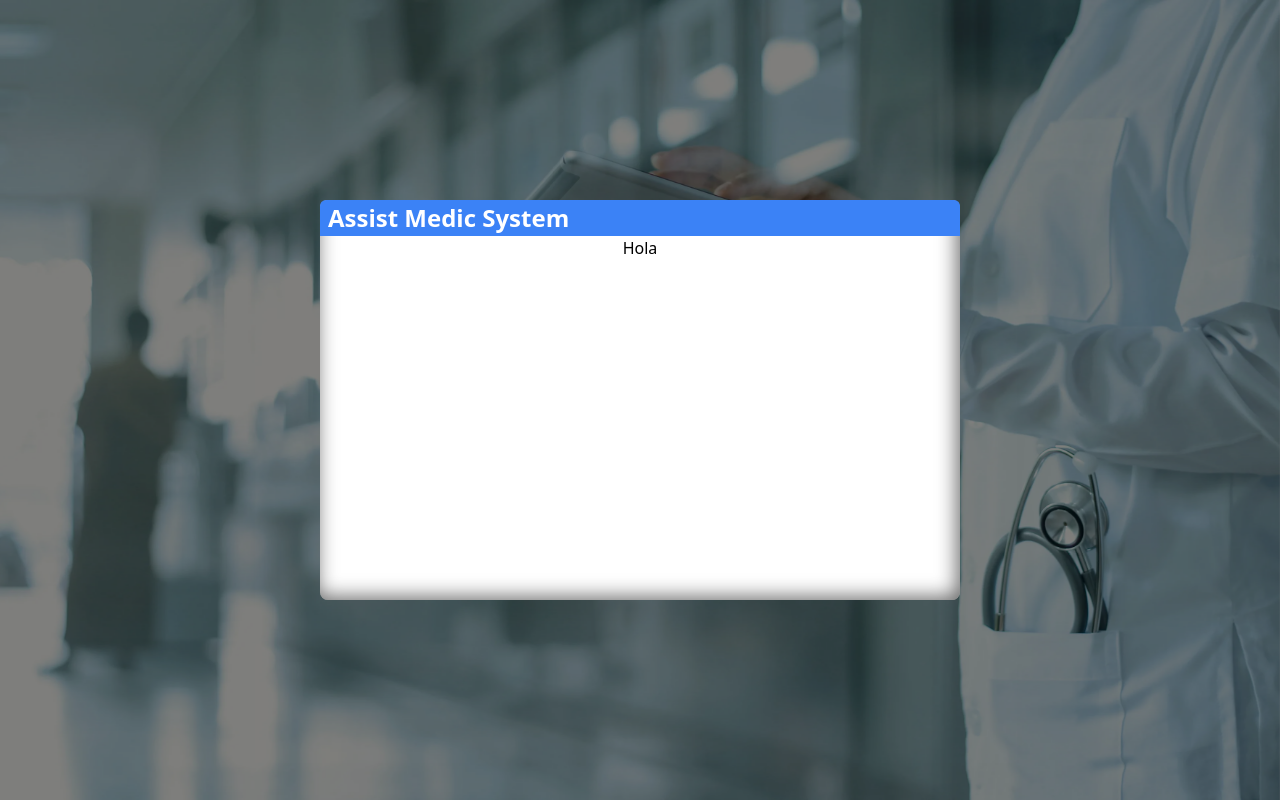
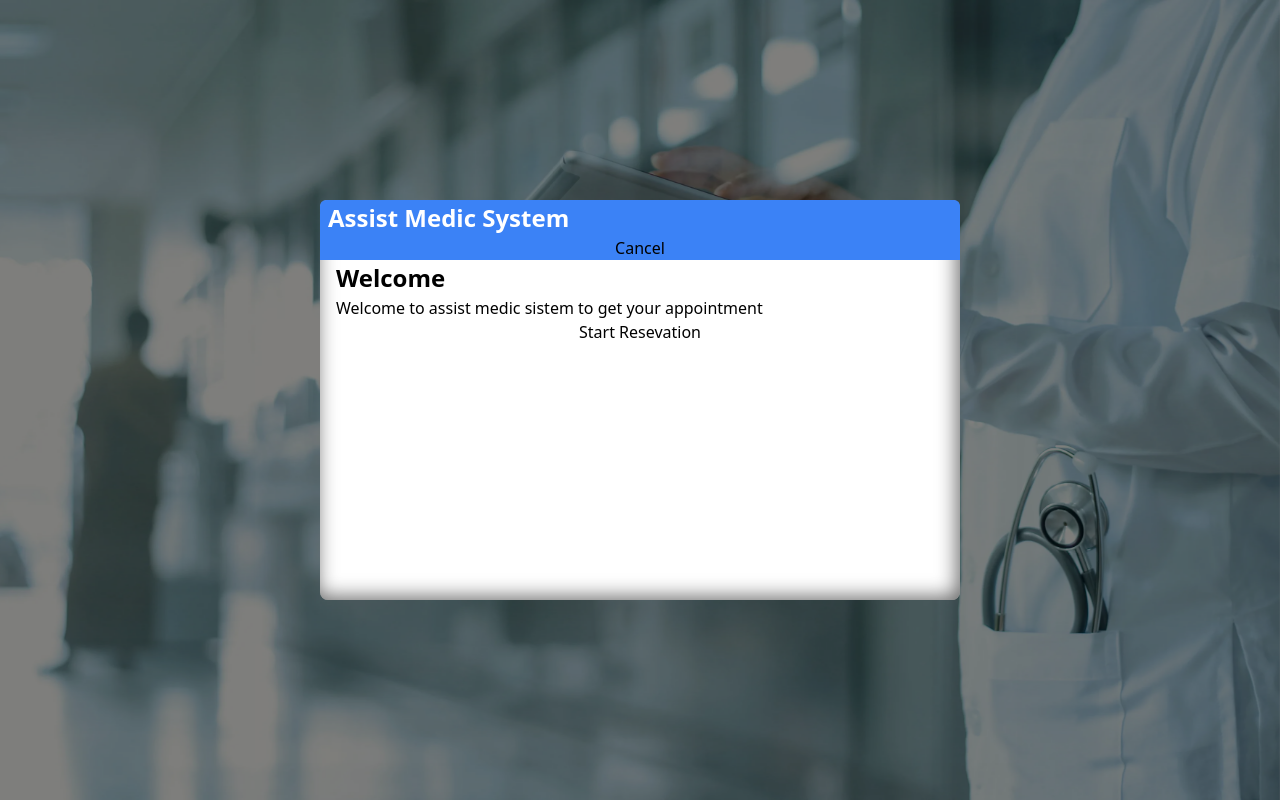
Before and after one commit to Veronelli/state-machine, a React (Create React App) app: page / in a window 1280 px wide. Built offline with nearby package versions, Linux system fonts and the light colour scheme.

Commit message:
useMachine

```diff
--- a/src/components/BaseLayout.jsx
+++ b/src/components/BaseLayout.jsx
@@ -1,14 +1,26 @@
 import React from "react";
-import { useMachine } from "@xstate/react";
-import bookingMachine from "../machines/bookingMachine";
 
 import { Welcome } from "../components/Steps/Welcome";
 import { RegisterPatient } from "../components/Steps/RegisterPatient";
 import { SelectAppointment } from "../components/Steps/SelectAppointment";
 import { FinishReservation } from "../components/Steps/FinishReservation";
 
-function BaseLayout() {
-  return <>Hola</>;
+function BaseLayout({state, send}) {
+  const renderComponent = ()=>{
+    if(state.matches('initial')){
+      return <Welcome send={send}/>
+    }
+    if(state.matches('registerPatient')){
+      return <RegisterPatient send={send}/>
+    }
+    if(state.matches('selectAppointment')){
+      return <SelectAppointment send={send}/>
+    }
+    if(state.matches('finishReservation')){
+      return <FinishReservation send={send}/>
+    }
+  }
+  return <>{renderComponent()}</>
 }
 
 export { BaseLayout };
--- a/src/components/Modal/HeaderModal.jsx
+++ b/src/components/Modal/HeaderModal.jsx
@@ -1,7 +1,11 @@
-function HeaderModal({headerTitle}) {
+function HeaderModal({headerTitle, send}) {
+  const onClick = () => {
+    send({type: "RESET"})
+  }
   return (
     <div className="w-full bg-blue-500 rounded-t-md px-2">
       <h2 className="text-white ">{headerTitle}</h2>
+      <button onClick={onClick}>Cancel</button>
     </div>
   );
 }
--- a/src/components/Modal/index.jsx
+++ b/src/components/Modal/index.jsx
@@ -7,7 +7,7 @@ function Modal(props) {
       style={props.style}
     >
       <div className="bg-white w-1/2 h-1/2 rounded-lg shadow-[inset_-3px_-3px_20px_rgba(0,0,0,0.6)]">
-        <HeaderModal headerTitle={props.headerTitle}/>
+        <HeaderModal send={props.send} headerTitle={props.headerTitle}/>
         <div className="px-4">
         {props.children}
         </div>
--- a/src/components/Steps/RegisterPatient/index.jsx
+++ b/src/components/Steps/RegisterPatient/index.jsx
@@ -1,10 +1,14 @@
 import { RenderData } from "../../../render";
 import modalContentData from "./modalContentData.json";
 
-function RegisterPatient() {
+function RegisterPatient({send}) {
   const renderedData = RenderData(modalContentData);
+  const onClick = () => {
+    send({ type: "CONTIUNE" })
+  }
   return <div className="">
     {renderedData.components}
+    <button onClick={onClick}>Start Resevation</button>
   </div>;
 }
 export { RegisterPatient };
--- a/src/components/Steps/SelectAppointment/index.jsx
+++ b/src/components/Steps/SelectAppointment/index.jsx
@@ -1,9 +1,14 @@
 import { RenderData } from "../../../render";
 import modalContentData from "./modalContentData.json";
 
-function SelectAppointment() {
+function SelectAppointment({ send }) {
   const renderedData = RenderData(modalContentData);
-  return <div className="">{renderedData.components}</div>;
+  const onClick = () => {
+    send({ type: "DONE" });
+  };
+  return <div className="">{renderedData.components}
+  <button onClick={onClick}>Reserve Appointment</button>
+  </div>;
 }
 
 export { SelectAppointment };
--- a/src/components/Steps/Welcome/index.jsx
+++ b/src/components/Steps/Welcome/index.jsx
@@ -1,10 +1,14 @@
 import { RenderData } from "../../../render";
 import welcomeContentData from "./modalData.json";
 
-function Welcome() {
+function Welcome({send}) {
   const renderedData = RenderData(welcomeContentData);
+  const onClick = () => {
+    send({ type: "REGISTER" })
+  }
   return <div className="">
     {renderedData.components}
+    <button onClick={onClick}>Start Resevation</button>
   </div>;
 }
 export { Welcome };
--- a/src/machines/bookingMachine.js
+++ b/src/machines/bookingMachine.js
@@ -6,24 +6,24 @@ const bookingMachine = createMachine({
   states: {
     initial: {
       on: {
-        START: 'search'
+        REGISTER: 'registerPatient'
       }
     },
-    search: {
+    registerPatient: {
       on: {
-        CONTIUNE: 'passengers',
-        CANCEL: 'initial'
+        CONTIUNE: 'selectAppointment',
+        RESET: 'initial'
       }
     },
-    passengers: {
+    selectAppointment: {
       on: {
-        DONE: 'tickets',
-        CANCEL: 'initial'
+        DONE: 'finishReservation',
+        RESET: 'initial'
       }
     },
-    tickets: {
+    finishReservation: {
       on: {
-        FINISH: 'initial'
+        RESET: 'initial'
       }
     },
   }
--- a/src/ui/Home/index.jsx
+++ b/src/ui/Home/index.jsx
@@ -1,15 +1,14 @@
 import { Fragment } from "react";
 import { Modal } from "../../components/Modal";
+import { useMachine } from "@xstate/react";
+import bookingMachine from "../../machines/bookingMachine";
 import { BaseLayout } from "../../components/BaseLayout";
 function HomeUI(props) {
+  const [state, send] = useMachine(bookingMachine)
   return (
     <Fragment>
-      <Modal headerTitle={"Assist Medic System"}>
-        {/* <Welcome /> */}
-        {/* <RegisterPatient/> */}
-        {/* <SelectAppointment /> */}
-        {/* <FinishReservation/> */}
-        <BaseLayout />
+      <Modal headerTitle={"Assist Medic System"} send={send}>
+        <BaseLayout state={state} send={send}/>
       </Modal>
       {props.children}
     </Fragment>
```
